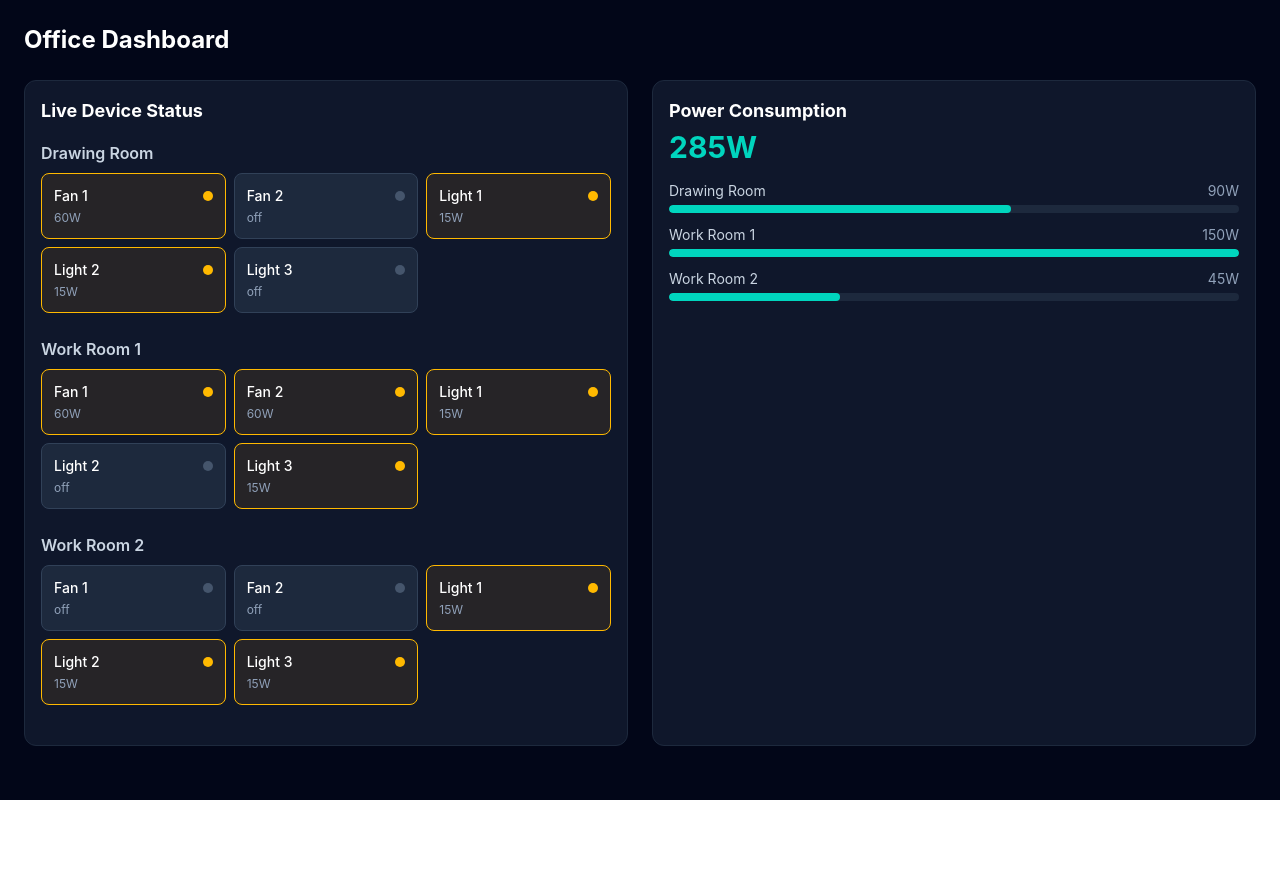
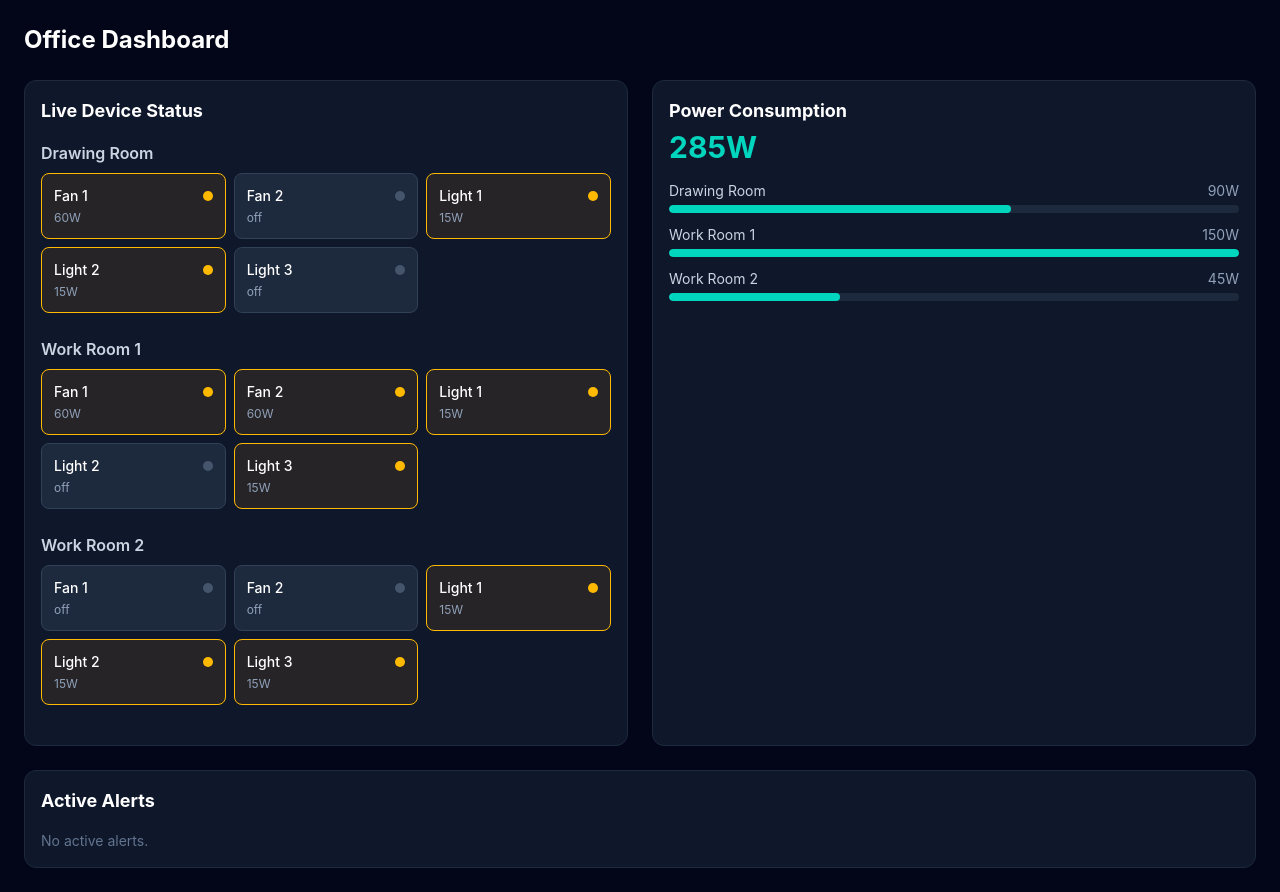
Before and after one commit to sloth-262/SwitchBoard, a React (Vite) app in the folder dashboard/: page / in a window 1280 px wide. Before the commit the page ends 800 px from the top, so only its background shows below. Built offline with nearby package versions, Linux system fonts and the light colour scheme.

Commit message:
Added AlertPanel

```diff
--- a/dashboard/src/App.jsx
+++ b/dashboard/src/App.jsx
@@ -1,5 +1,6 @@
 import DeviceStatusPanel from "./components/DeviceStatusPanel";
 import PowerMeter from "./components/PowerMeter";
+import AlertsPanel from "./components/AlertsPanel";
 import { mockDevices } from "./data/mockDevices";
 
 function App() {
@@ -9,6 +10,9 @@ function App() {
       <div className="grid grid-cols-1 lg:grid-cols-2 gap-6">
         <DeviceStatusPanel rooms={mockDevices.rooms} />
         <PowerMeter rooms={mockDevices.rooms} />
+        <div className="lg:col-span-2">
+          <AlertsPanel rooms={mockDevices.rooms} />
+        </div>
       </div>
     </div>
   );
--- /dev/null
+++ b/dashboard/src/components/AlertsPanel.jsx
@@ -0,0 +1,91 @@
+const ROOM_LABELS = {
+  drawing: "Drawing Room",
+  work1: "Work Room 1",
+  work2: "Work Room 2",
+};
+
+const OFFICE_START_HOUR = 9;
+const OFFICE_END_HOUR = 17;
+
+function isAfterHours(date) {
+  const hour = date.getHours();
+  return hour < OFFICE_START_HOUR || hour >= OFFICE_END_HOUR;
+}
+
+function hoursSince(dateStr, now) {
+  const then = new Date(dateStr);
+  return (now - then) / (1000 * 60 * 60);
+}
+
+function detectAlerts(rooms, now = new Date()) {
+  const alerts = [];
+
+  Object.entries(rooms).forEach(([roomKey, devices]) => {
+    // Check 1: individual devices on after hours
+    devices.forEach((d) => {
+      if (d.status && isAfterHours(now)) {
+        alerts.push({
+          id: `afterhours-${d.id}`,
+          type: "after-hours",
+          message: `${d.name} in ${ROOM_LABELS[roomKey]} is ON after office hours`,
+          timestamp: now.toISOString(),
+        });
+      }
+    });
+
+    // Check 2: entire room on continuously for 2+ hours
+    const allOn = devices.every((d) => d.status);
+    if (allOn) {
+      const oldestChange = Math.max(
+        ...devices.map((d) => hoursSince(d.last_changed, now))
+      );
+      if (oldestChange >= 2) {
+        alerts.push({
+          id: `continuous-${roomKey}`,
+          type: "continuous",
+          message: `${ROOM_LABELS[roomKey]} has had all devices ON for ${oldestChange.toFixed(1)}h+`,
+          timestamp: now.toISOString(),
+        });
+      }
+    }
+  });
+
+  return alerts;
+}
+
+function AlertItem({ alert }) {
+  const isAfterHoursType = alert.type === "after-hours";
+  return (
+    <div
+      className={`rounded-lg p-3 border mb-2 ${
+        isAfterHoursType
+          ? "bg-red-500/10 border-red-500/40"
+          : "bg-orange-500/10 border-orange-500/40"
+      }`}
+    >
+      <p className="text-sm text-white">{alert.message}</p>
+      <p className="text-xs text-slate-400 mt-1">
+        {new Date(alert.timestamp).toLocaleTimeString()}
+      </p>
+    </div>
+  );
+}
+
+export default function AlertsPanel({ rooms }) {
+  const alerts = detectAlerts(rooms);
+
+  return (
+    <div className="bg-slate-900 rounded-xl p-4 border border-slate-800">
+      <h2 className="text-lg font-bold text-white mb-4">
+        Active Alerts {alerts.length > 0 && (
+          <span className="text-sm font-normal text-red-400">({alerts.length})</span>
+        )}
+      </h2>
+      {alerts.length === 0 ? (
+        <p className="text-sm text-slate-500">No active alerts.</p>
+      ) : (
+        alerts.map((a) => <AlertItem key={a.id} alert={a} />)
+      )}
+    </div>
+  );
+}
```
